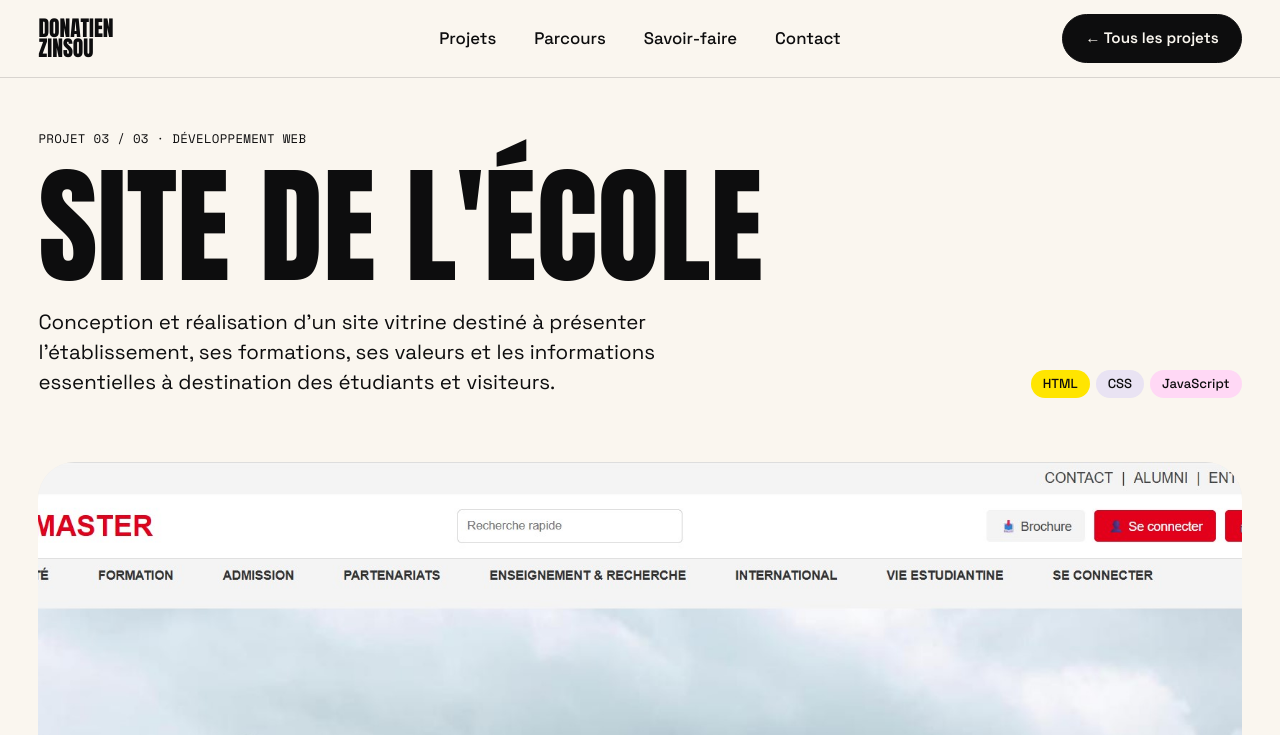
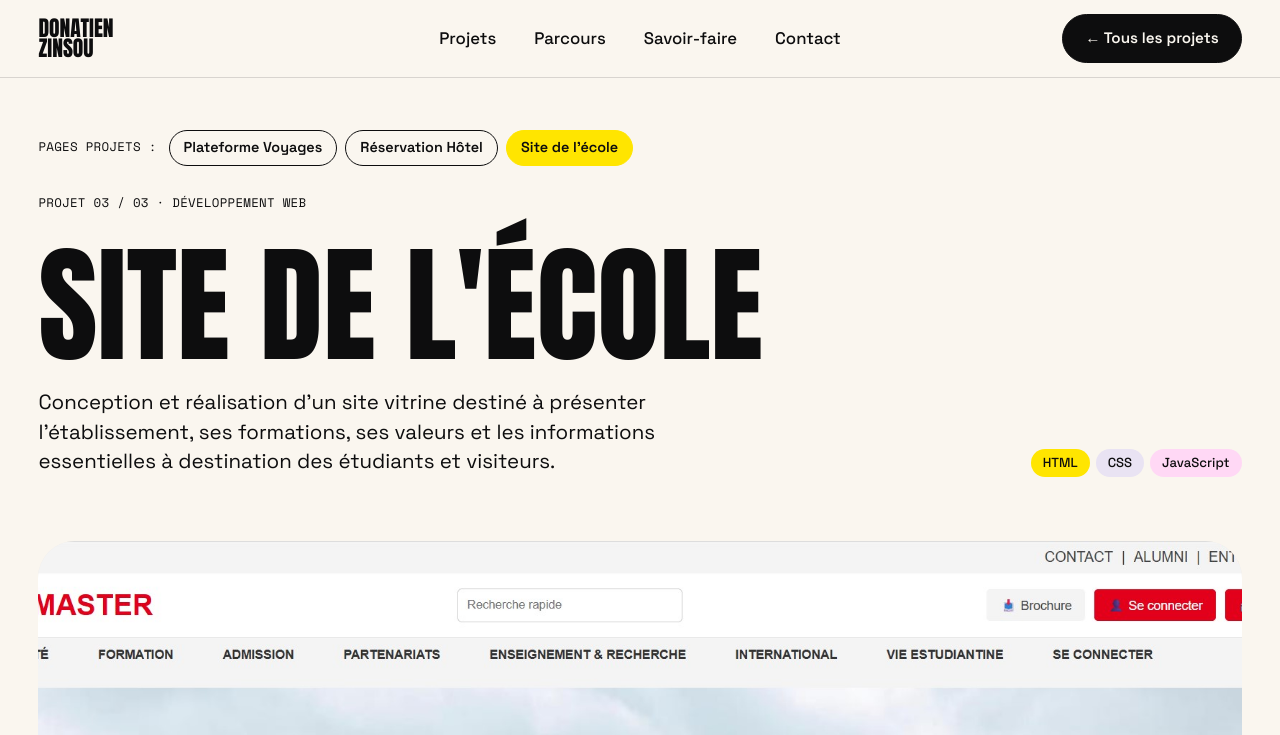
Before and after one commit to DonZ572/Portfolio, a plain HTML site: page projects/ecole.html in a window 1280 px wide. Shown: the top 735 px of the page. Drawn offline with nearby package versions, Linux system fonts and the light colour scheme.

Commit message:
Ajout des liens vers les pages projets dans la navigation

```diff
--- a/assets/Css/studio.css
+++ b/assets/Css/studio.css
@@ -1324,12 +1324,44 @@ mark {
 
 /* ---------- Pages projets ---------- */
 
+/* Barre « Pages projets » : la page courante est surlignée */
+.p-switch {
+    display: flex;
+    flex-wrap: wrap;
+    align-items: center;
+    gap: 8px;
+    margin-bottom: 28px;
+}
+
+.p-switch .mono {
+    margin-right: 4px;
+}
+
+.p-switch a {
+    padding: 6px 14px;
+    font-size: 0.9rem;
+    font-weight: 600;
+    border: 1.5px solid var(--black);
+    border-radius: 99rem;
+    transition: background 0.2s, color 0.2s;
+}
+
+.p-switch a:hover {
+    color: var(--cream);
+    background: var(--black);
+}
+
+.p-switch a[aria-current="page"] {
+    background: var(--yellow);
+    border-color: var(--yellow);
+}
+
 .p-hero {
     padding: 130px var(--pad) clamp(48px, 6vw, 80px);
 }
 
 .p-title {
-    margin: 18px 0 24px;
+    margin: 34px 0 24px;
     font-family: var(--display);
     font-weight: 400;
     font-size: clamp(3.4rem, 10vw, 10rem);
--- a/projects/ecole.html
+++ b/projects/ecole.html
@@ -41,6 +41,12 @@
     <main>
 
         <section class="p-hero">
+            <nav class="p-switch" aria-label="Pages projets">
+                <span class="mono">Pages projets :</span>
+                <a href="voyages.html">Plateforme Voyages</a>
+                <a href="hotel.html">Réservation Hôtel</a>
+                <a href="ecole.html" aria-current="page">Site de l'école</a>
+            </nav>
             <p class="mono">Projet 03 / 03 · Développement web</p>
             <h1 class="p-title">Site de l'école</h1>
 
```
Also changed, not shown: index.html (+6 -0 lines), projects/hotel.html (+6 -0 lines), projects/voyages.html (+6 -0 lines).
